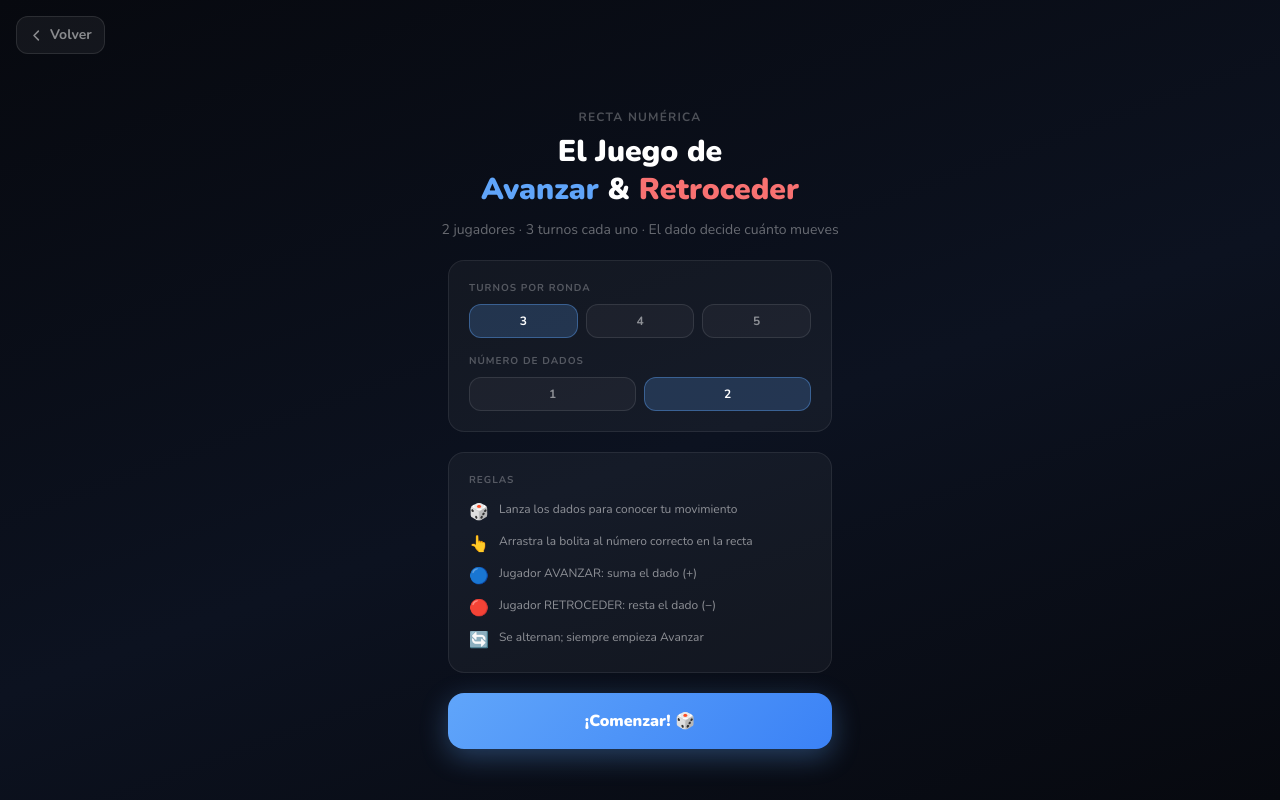
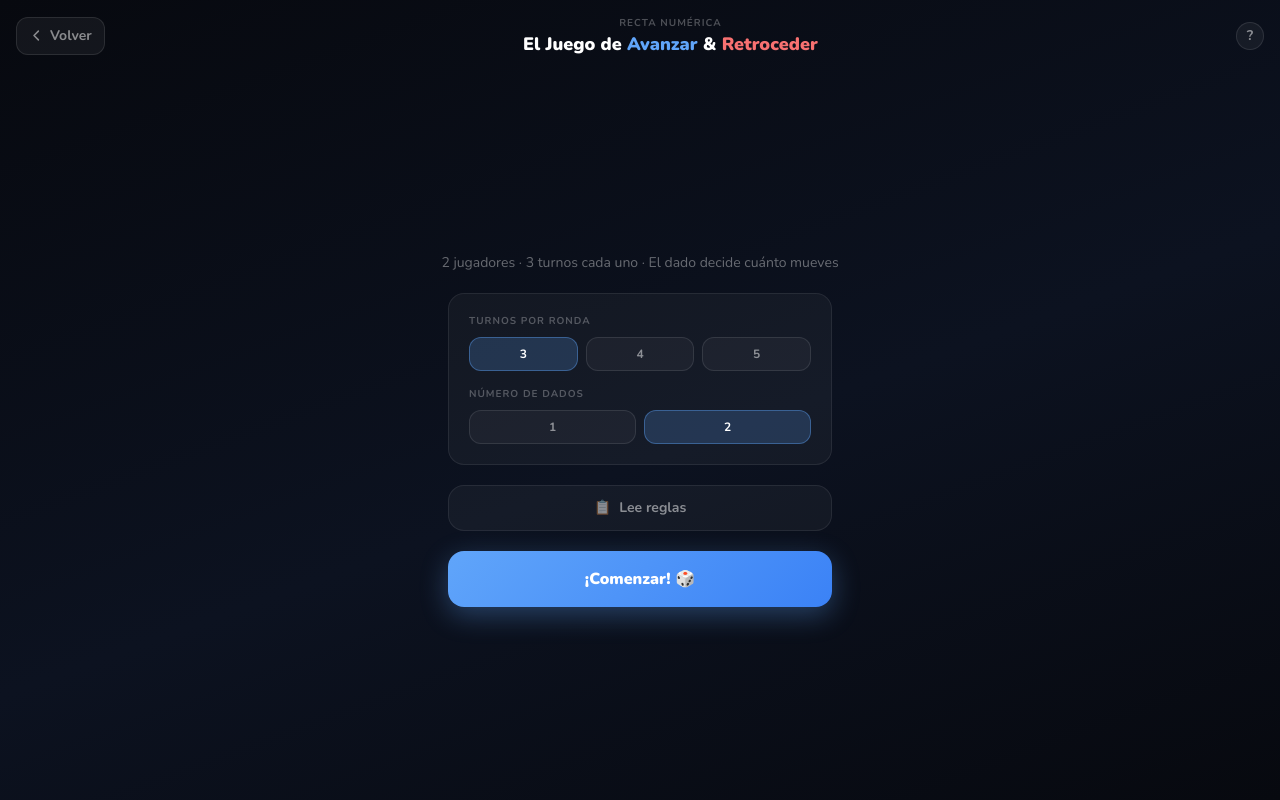
Before and after one commit to tucno21/matematica, a React (Vite) app: page /recta-numerica in a window 1280 px wide. Built offline with nearby package versions, Linux system fonts and the light colour scheme.

Commit message:
intrucciones de recta numerica enteros

```diff
--- a/src/views/RectaNumericaView.tsx
+++ b/src/views/RectaNumericaView.tsx
@@ -1,5 +1,6 @@
 import { useState, useRef, useCallback, useEffect } from "react";
 import { useNavigate } from "react-router-dom";
+import ModalHelp from "../components/ModalHelp";
 
 // ─── Constants ────────────────────────────────────────────────────────────────
 const MIN = -30;
@@ -188,6 +189,8 @@ export default function RectaNumerica() {
     const [dragLocked, setDragLocked] = useState<boolean>(false);
 
     const [feedback, setFeedback] = useState<{ correct: boolean; msg: string } | null>(null);
+    const [showHelp, setShowHelp] = useState(false);
+    const [showRules, setShowRules] = useState(false);
 
     const lineRef = useRef<HTMLDivElement>(null);
 
@@ -405,12 +408,13 @@ export default function RectaNumerica() {
         ::-webkit-scrollbar { display:none; }
       `}</style>
 
-            {/* ── Back ── */}
+            {/* ── Header ── */}
             <div className="px-4 pt-4 pb-1 shrink-0">
+                <div className="flex items-center gap-3">
                     <button
                         type="button"
                         onClick={() => navigate(-1)}
-                    className="flex items-center gap-1.5 px-3 py-2 rounded-xl text-sm font-bold transition-all active:scale-95"
+                        className="flex items-center gap-1.5 px-3 py-2 rounded-xl text-sm font-bold transition-all active:scale-95 shrink-0"
                         style={{ background: "rgba(255,255,255,0.05)", border: "1px solid rgba(255,255,255,0.1)", color: "rgba(255,255,255,0.5)", cursor: "pointer" }}
                         onMouseEnter={e => { e.currentTarget.style.color = "#fff"; e.currentTarget.style.background = "rgba(255,255,255,0.1)"; }}
                         onMouseLeave={e => { e.currentTarget.style.color = "rgba(255,255,255,0.5)"; e.currentTarget.style.background = "rgba(255,255,255,0.05)"; }}
@@ -420,21 +424,34 @@ export default function RectaNumerica() {
                         </svg>
                         <span className="hidden sm:inline">Volver</span>
                     </button>
+
+                    <div className="flex-1 text-center">
+                        <p className="text-[10px] font-bold tracking-widest uppercase mb-0.5" style={{ color: "rgba(255,255,255,.28)" }}>Recta Numérica</p>
+                        <h1 className="text-base sm:text-lg font-black text-white leading-tight">
+                            El Juego de{" "}
+                            <span style={{ color: advColor }}>Avanzar</span>{" "}&{" "}
+                            <span style={{ color: retColor }}>Retroceder</span>
+                        </h1>
+                    </div>
+
+                    <button
+                        onClick={() => setShowHelp(true)}
+                        className="shrink-0 w-7 h-7 rounded-full flex items-center justify-center text-sm font-bold transition-all active:scale-95"
+                        style={{ background: "rgba(255,255,255,0.05)", border: "1px solid rgba(255,255,255,0.1)", color: "rgba(255,255,255,0.5)", cursor: "pointer" }}
+                        onMouseEnter={e => { e.currentTarget.style.color = "#fff"; e.currentTarget.style.background = "rgba(255,255,255,0.1)"; }}
+                        onMouseLeave={e => { e.currentTarget.style.color = "rgba(255,255,255,0.5)"; e.currentTarget.style.background = "rgba(255,255,255,0.05)"; }}
+                    >
+                        ?
+                    </button>
+                </div>
             </div>
 
             {/* ══════════ IDLE ══════════ */}
             {gamePhase === "idle" && (
                 <div className="flex-1 flex flex-col items-center justify-center px-6 gap-5">
-                    <div className="text-center anim-fadeup">
-                        <p className="text-xs font-bold tracking-widest uppercase mb-2" style={{ color: "rgba(255,255,255,.28)" }}>Recta Numérica</p>
-                        <h1 className="text-3xl font-black text-white leading-tight">El Juego de<br />
-                            <span style={{ color: advColor }}>Avanzar</span>{" "}&{" "}
-                            <span style={{ color: retColor }}>Retroceder</span>
-                        </h1>
-                        <p className="mt-3 text-sm" style={{ color: "rgba(255,255,255,.38)" }}>
+                    <p className="text-sm" style={{ color: "rgba(255,255,255,.38)" }}>
                         2 jugadores · {turnsPerRound} turnos cada uno · El dado decide cuánto mueves
                     </p>
-                    </div>
 
                     {/* Configuration Panel */}
                     <div
@@ -488,25 +505,14 @@ export default function RectaNumerica() {
                         </div>
                     </div>
 
-                    {/* Rules */}
-                    <div
-                        className="w-full max-w-sm rounded-2xl p-5 anim-fadeup"
-                        style={{ background: "rgba(255,255,255,0.04)", border: "1px solid rgba(255,255,255,0.08)", animationDelay: ".07s" }}
+                    <button
+                        type="button"
+                        onClick={() => setShowRules(true)}
+                        className="w-full max-w-sm py-3 rounded-2xl text-sm font-bold transition-all active:scale-95 flex items-center justify-center gap-2"
+                        style={{ background: "rgba(255,255,255,0.04)", border: "1px solid rgba(255,255,255,0.08)", color: "rgba(255,255,255,.5)", cursor: "pointer" }}
                     >
-                        <p className="text-[10px] font-bold uppercase tracking-widest mb-3" style={{ color: "rgba(255,255,255,.28)" }}>Reglas</p>
-                        {[
-                            ["🎲", `Lanza${numberOfDice === 2 ? " los" : " el"} dado${numberOfDice === 2 ? "s" : ""} para conocer tu movimiento`],
-                            ["👆", "Arrastra la bolita al número correcto en la recta"],
-                            ["🔵", "Jugador AVANZAR: suma el dado (+)"],
-                            ["🔴", "Jugador RETROCEDER: resta el dado (−)"],
-                            ["🔄", "Se alternan; siempre empieza Avanzar"],
-                        ].map(([icon, text]) => (
-                            <div key={text} className="flex items-start gap-2.5 mb-2 last:mb-0">
-                                <span className="text-base shrink-0">{icon}</span>
-                                <span className="text-xs leading-relaxed font-medium" style={{ color: "rgba(255,255,255,.52)" }}>{text}</span>
-                            </div>
-                        ))}
-                    </div>
+                        <span>📋</span> Lee reglas
+                    </button>
 
                     <button
                         type="button"
@@ -838,6 +844,88 @@ export default function RectaNumerica() {
                     )}
                 </>
             )}
+
+            <ModalHelp
+                open={showHelp}
+                onClose={() => setShowHelp(false)}
+                title="¿Cómo jugar en la Recta Numérica?"
+                bgColor="#080c18"
+                buttonColor="bg-blue-500 hover:bg-blue-400"
+            >
+                <div className="space-y-4 text-white/80 text-sm leading-relaxed">
+                    <div>
+                        <p className="text-xs font-bold uppercase tracking-widest mb-2" style={{ color: "rgba(255,255,255,.35)" }}>Configuración</p>
+                        <ol className="space-y-2 list-decimal list-inside">
+                            <li>Elige los <strong className="text-white">turnos por ronda</strong> (3, 4 o 5) y el <strong className="text-white">número de dados</strong> (1 o 2).</li>
+                            <li>Presiona <strong className="text-white">¡Comenzar!</strong> para iniciar la partida.</li>
+                        </ol>
+                    </div>
+
+                    <div className="h-px" style={{ background: "rgba(255,255,255,.08)" }} />
+
+                    <div>
+                        <p className="text-xs font-bold uppercase tracking-widest mb-2" style={{ color: "rgba(255,255,255,.35)" }}>Durante el juego</p>
+                        <ol className="space-y-2 list-decimal list-inside" start={3}>
+                            <li>Siempre empieza <strong style={{ color: advColor }}>Avanzar</strong>. Los turnos se alternan.</li>
+                            <li>Pulsa el <strong className="text-white">dado</strong> para lanzarlo. El número indica cuántos lugares mover.</li>
+                            <li><strong style={{ color: advColor }}>Avanzar</strong> mueve la bolita a la <strong className="text-white">derecha (+)</strong> sumando el dado.</li>
+                            <li><strong style={{ color: retColor }}>Retroceder</strong> mueve la bolita a la <strong className="text-white">izquierda (−)</strong> restando el dado.</li>
+                            <li><strong className="text-white">Arrastra la bolita</strong> hasta la posición correcta en la recta numérica.</li>
+                            <li>Si aciertas suma un <span className="text-emerald-400 font-bold">✓</span>, si fallas un <span className="text-red-400 font-bold">✗</span>. En ambos casos la bolita se acomoda en el lugar correcto.</li>
+                        </ol>
+                    </div>
+
+                    <div className="h-px" style={{ background: "rgba(255,255,255,.08)" }} />
+
+                    <div>
+                        <p className="text-xs font-bold uppercase tracking-widest mb-2" style={{ color: "rgba(255,255,255,.35)" }}>Fin del juego</p>
+                        <ul className="space-y-2 list-disc list-inside">
+                            <li>Al terminar todos los turnos se muestran los <strong className="text-white">resultados</strong> con aciertos, errores y precisión de cada jugador.</li>
+                            <li>Presiona <strong className="text-white">🔄 Jugar de nuevo</strong> para iniciar una nueva partida.</li>
+                        </ul>
+                    </div>
+
+                    <div className="rounded-xl p-3" style={{ background: "rgba(96,165,250,0.08)", border: "1px solid rgba(96,165,250,0.2)" }}>
+                        <p className="text-xs font-bold mb-1" style={{ color: advColor }}>💡 Recuerda</p>
+                        <p className="text-xs text-white/60">Los números a la derecha del cero son <strong style={{ color: advColor }}>positivos (+)</strong> y los de la izquierda son <strong style={{ color: retColor }}>negativos (−)</strong>. El cero es el punto de partida.</p>
+                    </div>
+                </div>
+            </ModalHelp>
+
+            <ModalHelp
+                open={showRules}
+                onClose={() => setShowRules(false)}
+                title="Reglas del Juego"
+                bgColor="#080c18"
+                buttonColor="bg-blue-500 hover:bg-blue-400"
+            >
+                <div className="space-y-4 text-white/80 text-sm leading-relaxed">
+                    <div className="flex items-start gap-3">
+                        <span className="text-2xl shrink-0">🎲</span>
+                        <p>Lanza{numberOfDice === 2 ? " los" : " el"} dado{numberOfDice === 2 ? "s" : ""} para conocer cuántos lugares debes mover la bolita.</p>
+                    </div>
+                    <div className="flex items-start gap-3">
+                        <span className="text-2xl shrink-0">👆</span>
+                        <p>Arrastra la bolita al número correcto en la recta numérica según el resultado del dado.</p>
+                    </div>
+                    <div className="flex items-start gap-3">
+                        <span className="text-2xl shrink-0">🔵</span>
+                        <p><strong style={{ color: advColor }}>Jugador Avanzar</strong>: suma el dado (+) y mueve la bolita hacia la <strong className="text-white">derecha</strong>.</p>
+                    </div>
+                    <div className="flex items-start gap-3">
+                        <span className="text-2xl shrink-0">🔴</span>
+                        <p><strong style={{ color: retColor }}>Jugador Retroceder</strong>: resta el dado (−) y mueve la bolita hacia la <strong className="text-white">izquierda</strong>.</p>
+                    </div>
+                    <div className="flex items-start gap-3">
+                        <span className="text-2xl shrink-0">🔄</span>
+                        <p>Los turnos se alternan. Siempre empieza <strong style={{ color: advColor }}>Avanzar</strong>.</p>
+                    </div>
+                    <div className="flex items-start gap-3">
+                        <span className="text-2xl shrink-0">✓✗</span>
+                        <p>Cada acierto suma un <span className="text-emerald-400 font-bold">✓</span> y cada error un <span className="text-red-400 font-bold">✗</span>. Al final gana el jugador con más aciertos.</p>
+                    </div>
+                </div>
+            </ModalHelp>
         </div>
     );
 }
```
Lines whose indentation alone changed are shown as unchanged.
